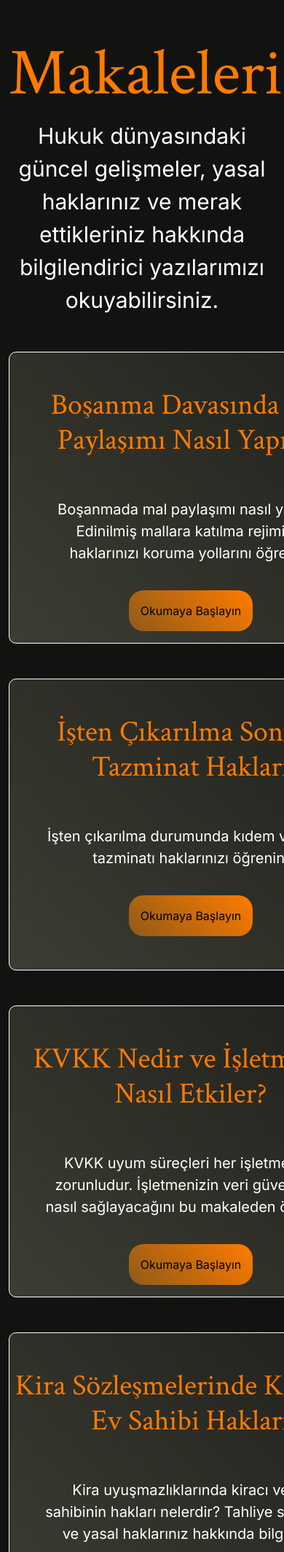
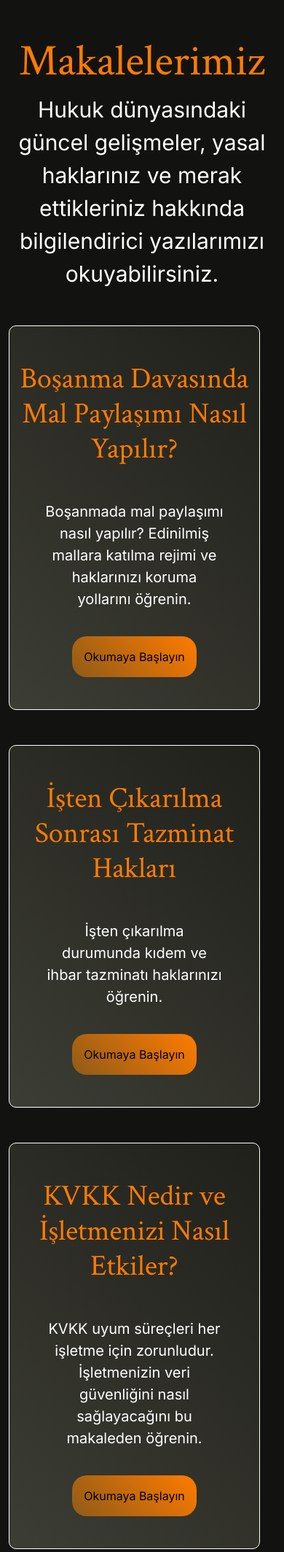
Before and after one commit to MustafaKayra/LawyerWebsite, a Django app: page /blogs/ in a window 390 px wide; the page is wider, and only the part inside the window is pictured. Shown: the part 119-2246 px from the top of that part at 73% size. Run offline with Django 5.2, Linux system fonts and the light colour scheme; some libraries are stand-ins or nearby versions.

Commit message:
Bloglar ve blog detay sayfası responsive hale getirildi

```diff
--- a/static/css/style.css
+++ b/static/css/style.css
@@ -1196,6 +1196,13 @@ body {
     font-size: 90px;
 }
 
+@media (max-width: 768px) {
+    .workspacespage-title {
+        color: #ff7b00;
+        font-size: 70px;
+    }
+}
+
 .workspacespage-paragraph {
     color: #fff;
     font-size: 25px;
@@ -1323,6 +1330,57 @@ body {
     cursor: pointer;
 }
 
+@media (max-width: 768px) {
+    .blogs-title {
+        color: #ff7b00;
+        font-size: 60px;
+    }
+
+    .blogs-item {
+        width: 345px !important;
+        height: auto !important;
+        border: 1px solid #fff;
+        background: linear-gradient(45deg, #3c3d34, #20201b);
+        border-radius: 10px;
+        transition: all 0.3s ease;
+        text-decoration: none !important;
+    }
+
+    .blogs-item:hover {
+        border: 1px solid #ff7b00;
+        box-shadow: 0 0 10px #ff7b00;
+        background: linear-gradient(45deg, #3c3d34, #20201b);
+        border-radius: 20px;
+        transform: scale(1.01);
+        cursor: pointer;
+    }
+
+    .blogs-circle {
+        width: 20px !important;
+        height: 20px !important;
+        border: 2px solid #ff7b00;
+        border-radius: 50%;
+        transition: all 0.3s ease;
+        opacity: 0;
+    }
+
+    .blogs-item:hover .blogs-circle {
+        width: 40px !important;
+        height: 40px !important;
+        border: 2px solid #ff7b00;
+        border-radius: 50%;
+        opacity: 1;
+    }
+
+    .blogs-item:hover .blogs-item-hr {
+        flex-grow: 1;
+        color: #ff7b00;
+        margin: 20px 10px 0 0 !important;
+        opacity: 1;
+        transition: all 0.3s ease;
+    }
+}
+
 .blogs-circle {
     width: 40px;
     height: 40px;
@@ -1415,6 +1473,23 @@ body {
     color: #fff;
 }
 
+@media (max-width: 768px) {
+    .blogdetail-title {
+        font-size: 50px;
+        color: #ff7b00;
+    }
+
+    .blogdetail-topic {
+        font-size: 15px;
+        color: #fff;
+    }
+
+    .blogdetail-paragraph {
+        font-size: 20px;
+        color: #fff;
+    }
+}
+
 #blogdetail-image {
     height: 400px;
     background-position: center;
--- a/templates/blogs.html
+++ b/templates/blogs.html
@@ -56,45 +56,45 @@
             <div class="col-md-3 mx-4 mb-5">
                 <a href="{% url 'blog' slug='bosanma-davasinda-mal-paylasimi' %}" class="blogs-item d-block text-decoration-none">
                     <h2 class="text-center blogs-item-title pt-5 mx-auto">Boşanma Davasında Mal Paylaşımı Nasıl Yapılır?</h2>
-                    <div class="blogs-header d-flex flex-row px-4">
-                        <div class="blogs-circle me-3"></div>
+                    <div class="blogs-header d-flex flex-row px-md-4">
+                        <div class="blogs-circle me-md-3 mx-3"></div>
                         <hr class="blogs-item-hr">
                     </div>
                     <div class="blogs-content d-flex justify-content-center align-items-center flex-column px-5 my-3">
                         <p class="text-center blogs-item-paragraph">
                             Boşanmada mal paylaşımı nasıl yapılır? Edinilmiş mallara katılma rejimi ve haklarınızı koruma yollarını öğrenin.
                         </p>
-                        <button class="text-center workspaces-button p-3">Okumaya Başlayın</button>
+                        <button class="text-center workspaces-button p-3 my-md-none mb-5">Okumaya Başlayın</button>
                     </div>
                 </a>
             </div>
             <div class="col-md-3 mx-4 mb-5">
                 <a href="{% url 'blog' slug='isten-cikarilma-sonrasi-tazminat-haklari' %}" class="blogs-item d-block text-decoration-none">
                     <h2 class="text-center blogs-item-title pt-5 mx-auto">İşten Çıkarılma Sonrası Tazminat Hakları</h2>
-                    <div class="blogs-header d-flex flex-row px-4">
-                        <div class="blogs-circle me-3"></div>
+                    <div class="blogs-header d-flex flex-row px-md-4">
+                        <div class="blogs-circle me-md-3 mx-3"></div>
                         <hr class="blogs-item-hr">
                     </div>
                     <div class="blogs-content d-flex justify-content-center align-items-center flex-column px-5 my-3">
                         <p class="text-center blogs-item-paragraph">
                             İşten çıkarılma durumunda kıdem ve ihbar tazminatı haklarınızı öğrenin.
                         </p>
-                        <button class="text-center workspaces-button p-3">Okumaya Başlayın</button>
+                        <button class="text-center workspaces-button p-3 my-md-none mb-5">Okumaya Başlayın</button>
                     </div>
                 </a>
             </div>
             <div class="col-md-3 mx-4 mb-5">
                 <a href="{% url 'blog' slug='kvkk-nedir-ve-isletmenizi-nasil-etkiler' %}" class="blogs-item d-block text-decoration-none">
                     <h2 class="text-center blogs-item-title pt-5 mx-auto">KVKK Nedir ve İşletmenizi Nasıl Etkiler?</h2>
-                    <div class="blogs-header d-flex flex-row px-4">
-                        <div class="blogs-circle me-3"></div>
+                    <div class="blogs-header d-flex flex-row px-md-4">
+                        <div class="blogs-circle me-md-3 mx-3"></div>
                         <hr class="blogs-item-hr">
                     </div>
                     <div class="blogs-content d-flex justify-content-center align-items-center flex-column px-5 my-3">
                         <p class="text-center blogs-item-paragraph">
                             KVKK uyum süreçleri her işletme için zorunludur. İşletmenizin veri güvenliğini nasıl sağlayacağını bu makaleden öğrenin.
                         </p>
-                        <button class="text-center workspaces-button p-3">Okumaya Başlayın</button>
+                        <button class="text-center workspaces-button p-3 my-md-none mb-5">Okumaya Başlayın</button>
                     </div>
                 </a>
             </div>
@@ -102,45 +102,45 @@
             <div class="col-md-3 mx-4 mb-5">
                 <a href="{% url 'blog' slug='kira-sozlesmelerinde-kiraci-ve-ev-sahibi-haklari' %}" class="blogs-item d-block text-decoration-none">
                     <h2 class="text-center blogs-item-title pt-5 mx-auto">Kira Sözleşmelerinde Kiracı ve Ev Sahibi Hakları</h2>
-                    <div class="blogs-header d-flex flex-row px-4">
-                        <div class="blogs-circle me-3"></div>
+                    <div class="blogs-header d-flex flex-row px-md-4">
+                        <div class="blogs-circle me-md-3 mx-3"></div>
                         <hr class="blogs-item-hr">
                     </div>
                     <div class="blogs-content d-flex justify-content-center align-items-center flex-column px-5 my-3">
                         <p class="text-center blogs-item-paragraph">
                             Kira uyuşmazlıklarında kiracı ve ev sahibinin hakları nelerdir? Tahliye süreçleri ve yasal haklarınız hakkında bilgi alın.
                         </p>
-                        <button class="text-center workspaces-button p-3">Okumaya Başlayın</button>
+                        <button class="text-center workspaces-button p-3 my-md-none mb-5">Okumaya Başlayın</button>
                     </div>
                 </a>
             </div>
             <div class="col-md-3 mx-4 mb-5">
                 <a href="{% url 'blog' slug='miras-hukukunda-sakli-pay-ve-tenkis-davasi' %}" class="blogs-item d-block text-decoration-none">
                     <h2 class="text-center blogs-item-title pt-5 mx-auto">Miras Hukukunda Saklı Pay ve Tenkis Davası</h2>
-                    <div class="blogs-header d-flex flex-row px-4">
-                        <div class="blogs-circle me-3"></div>
+                    <div class="blogs-header d-flex flex-row px-md-4">
+                        <div class="blogs-circle me-md-3 mx-3"></div>
                         <hr class="blogs-item-hr">
                     </div>
                     <div class="blogs-content d-flex justify-content-center align-items-center flex-column px-5 my-3">
                         <p class="text-center blogs-item-paragraph">
                             Saklı pay nedir ve tenkis davası ne zaman açılır? Miras haklarınızı korumak için bilmeniz gerekenleri keşfedin.
                         </p>
-                        <button class="text-center workspaces-button p-3">Okumaya Başlayın</button>
+                        <button class="text-center workspaces-button p-3 my-md-none mb-5">Okumaya Başlayın</button>
                     </div>
                 </a>
             </div>
             <div class="col-md-3 mx-4 mb-5">
                 <a href="{% url 'blog' slug='trafik-kazalarinda-sigorta-tazminat-sureci' %}" class="blogs-item d-block text-decoration-none">
                     <h2 class="text-center blogs-item-title pt-5 mx-auto">Trafik Kazalarında Sigorta Tazminat Süreci</h2>
-                    <div class="blogs-header d-flex flex-row px-4">
-                        <div class="blogs-circle me-3"></div>
+                    <div class="blogs-header d-flex flex-row px-md-4">
+                        <div class="blogs-circle me-md-3 mx-3"></div>
                         <hr class="blogs-item-hr">
                     </div>
                     <div class="blogs-content d-flex justify-content-center align-items-center flex-column px-5 my-3">
                         <p class="text-center blogs-item-paragraph">
                             Trafik kazası sonrası sigorta tazminatı nasıl alınır? Hasar tespitinden dava sürecine kadar tüm aşamaları öğrenin.
                         </p>
-                        <button class="text-center workspaces-button p-3">Okumaya Başlayın</button>
+                        <button class="text-center workspaces-button p-3 my-md-none mb-5">Okumaya Başlayın</button>
                     </div>
                 </a>
             </div>
```
